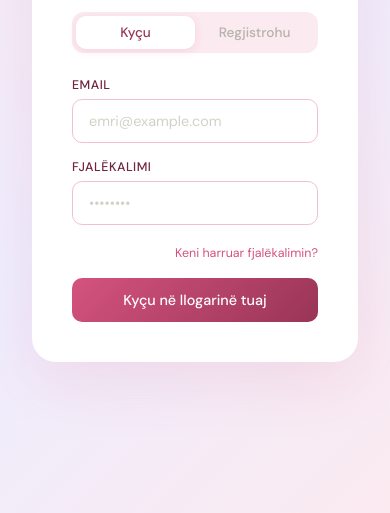
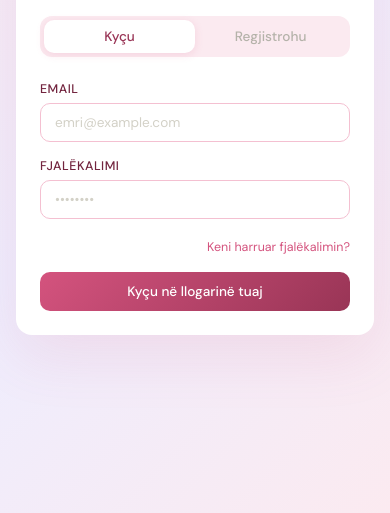
Before and after one commit to erta-fekaj1/GlowBook, a plain HTML site: page Frontend/pages/index.html in a window 390 px wide. Shown: the part 331-844 px from the top of the page. Drawn offline with nearby package versions, Linux system fonts and the light colour scheme.

Commit message:
fix: add responsive stylesheet link to index, services, and users pages for improved layout consistency

```diff
--- a/Frontend/pages/index.html
+++ b/Frontend/pages/index.html
@@ -4,6 +4,7 @@
     <meta charset="UTF-8">
     <meta name="viewport" content="width=device-width, initial-scale=1.0">
     <title>Glow Book - Login</title>
+    <link rel="stylesheet" href="../css/responsive.css">
     <link href="https://fonts.googleapis.com/css2?family=Cormorant+Garamond:wght@300;400;600&family=DM+Sans:wght@300;400;500&display=swap" rel="stylesheet">
     <style>
         * { margin: 0; padding: 0; box-sizing: border-box; }
```
Also changed, not shown: Frontend/pages/services.html (+1 -0 lines), Frontend/pages/users.html (+1 -0 lines).
